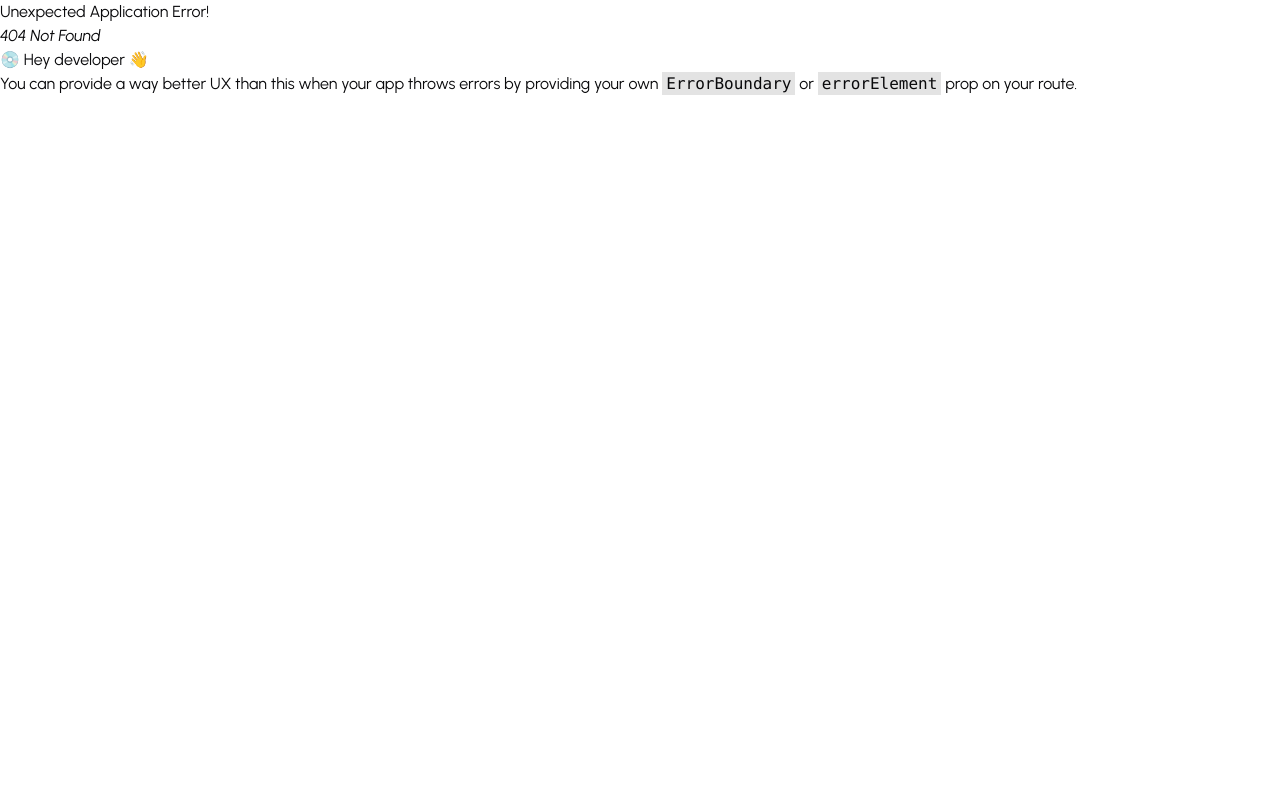
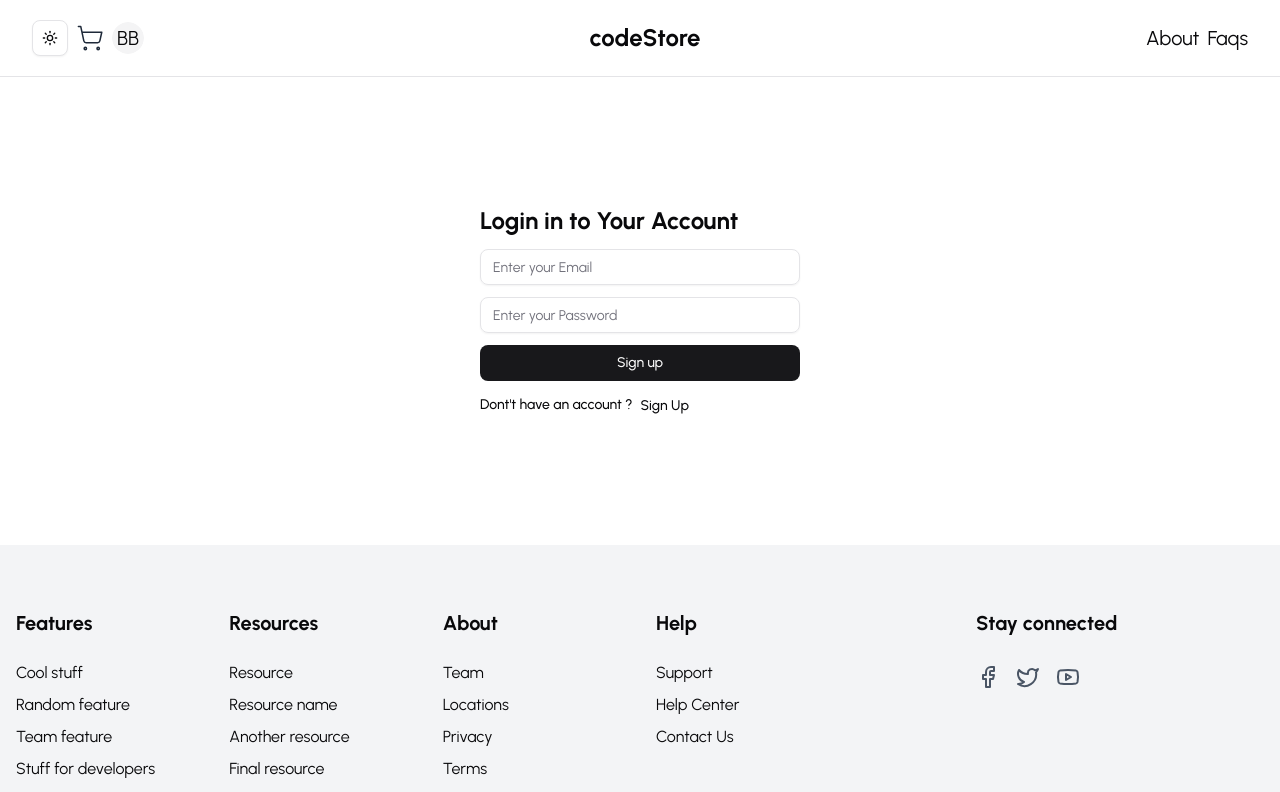
Before and after one commit to vishal-bhar/fullstack-shoping, a React (Vite) app in the folder client/: page /login in a window 1280 px wide. Before the commit this address had no page. Shown: the top 792 px of the page. Built offline with nearby package versions, Linux system fonts and the light colour scheme.

Commit message:
Log in page done

```diff
--- a/client/src/App.jsx
+++ b/client/src/App.jsx
@@ -4,6 +4,8 @@ import { ThemeProvider } from "./components/provider/theme-provider"
 import Home from "./pages/Home.jsx"
 import {createBrowserRouter,RouterProvider} from "react-router-dom"
 import Signup from "./pages/Signup.jsx"
+import Login from "./pages/Login.jsx"
+
 
 
 function App() {
@@ -24,6 +26,14 @@ function App() {
       <Signup/>
       <Footer/>
       </>,
+    },
+    {
+      path:"/login",
+      element:<>
+      <Navbar />
+      <Login/>
+      <Footer/>
+      </>,
     }
   ])
 
--- a/client/src/pages/Login.jsx
+++ b/client/src/pages/Login.jsx
@@ -1,33 +1,22 @@
+import { Button } from '@/components/ui/button'
+import { Input } from '@/components/ui/input'
 import React from 'react'
+import { Link } from 'react-router-dom'
 
 function Login() {
   return (
    <>
-   <div className="w-[60vw] lg:w-[25vw] mx-auto my-10 grid gap-3">
-      <h1 className="text-2xl font-bold">Register Your Account</h1>
+   <div className="w-[60vw] lg:w-[25vw] mx-auto my-32 grid gap-3">
+      <h1 className="text-2xl font-bold">Login in to Your Account</h1>
       <form className="grid gap-3">
-        <Input placeholder="Enter your Name" type="text" name="name" />
         <Input placeholder="Enter your Email" type="email" name="email" />
-        <Input placeholder="Enter your Phone" type="tel" name="phone" />
         <Input
           placeholder="Enter your Password"
           type="password"
           name="password"
         />
-        <div className="flex flex-col gap-6">
-          <div className="flex items-center gap-3">
-            <Checkbox id="terms" onCheckedChange={(e)=>setEnable(e)}/>
-            <label
-              htmlFor="terms"
-              className="text-sm font-medium leading-none peer-disabled:cursor-not-allowed
-            peer-disabled:opacity-70
-            "
-            >
-              Accept terms and conditions
-            </label>
-          </div>
-        </div>
-        <Button disabled={!enable}>Sign up</Button>
+
+        <Button>Sign up</Button>
         <div className="flex gap-2 items-center">
           <label
             htmlFor="terms"
@@ -35,16 +24,16 @@ function Login() {
             peer-disabled:opacity-70
             "
           >
-            Already have an account ?
+          Dont't have an account ?
           </label>
-          <Link to={"/login"}>
+          <Link to={"/signup"}>
            <label
             htmlFor="terms"
             className="text-sm font-medium leading-none peer-disabled:cursor-not-allowed
             peer-disabled:opacity-70 cursor-pointer
             "
           >
-            Login
+            Sign Up
           </label>
           </Link>
         </div>
```
